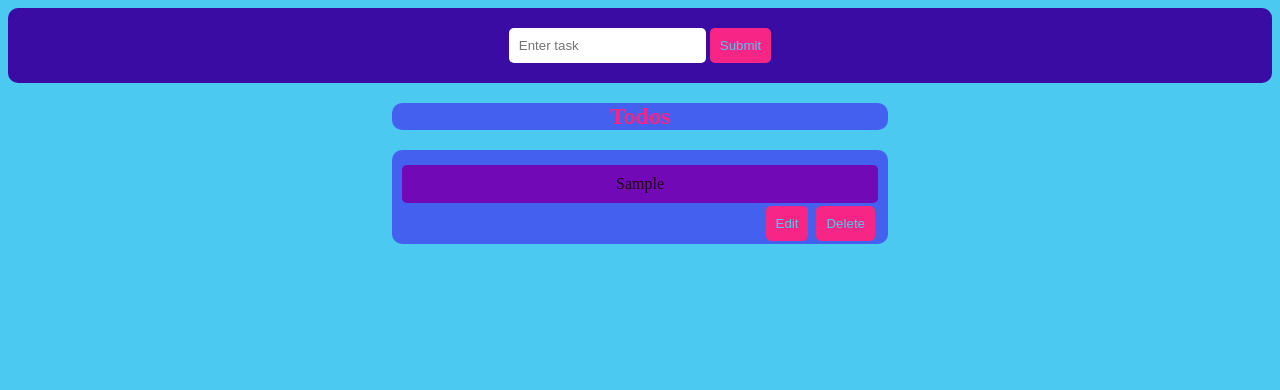
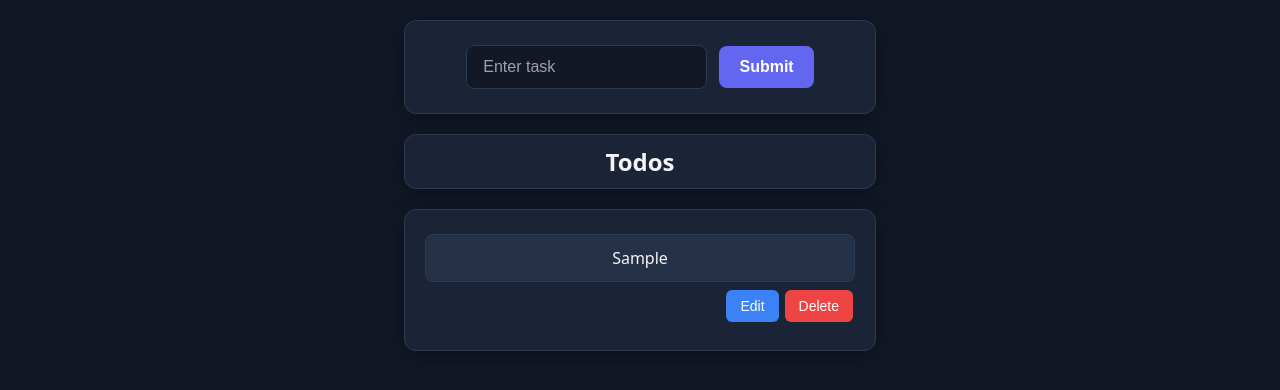
Before and after one commit to ItsPinion/TodoList, a website built with Vite: page index.html in a window 1280 px wide. Both pictures are taken after typing "Sample" into the empty fields and a click on the input "Submit". Built offline with nearby package versions, Linux system fonts and the light colour scheme.

Commit message:
Change application theme to dark mode
Co-authored-by: arena-agent <297053741+arena-agent@users.noreply.github.com>

```diff
--- a/JS/FP/sideEffect.js
+++ b/JS/FP/sideEffect.js
@@ -37,7 +37,10 @@ function updateUI(i) {
   dlt.textContent = "Delete";
 
 
-  if (todoList[i].done) text.style.backgroundColor = "lime";
+  if (todoList[i].done) {
+    text.classList.add("done");
+    text.style.backgroundColor = "#14532d";
+  }
 
   edit.addEventListener("click", () => {
     display.textContent = "";
--- a/JS/OOP/script.js
+++ b/JS/OOP/script.js
@@ -84,7 +84,10 @@ class UI {
       edit.textContent = "Edit";
       dlt.textContent = "Delete";
 
-      if (item.done) text.style.backgroundColor = "lime";
+      if (item.done) {
+        text.classList.add("done");
+        text.style.backgroundColor = "#14532d";
+      }
 
       edit.addEventListener("click", () => {
         this.dataModel.editTodo(index);
--- a/JS/PP/script.js
+++ b/JS/PP/script.js
@@ -66,7 +66,10 @@ function updateUI() {
     edit.textContent = "Edit";
     dlt.textContent = "Delete";
 
-    if (todoList[i].done) text.style.backgroundColor = "lime";
+    if (todoList[i].done) {
+      text.classList.add("done");
+      text.style.backgroundColor = "#14532d";
+    }
 
     edit.addEventListener("click", () => {
       display.textContent = "";
--- a/TS/FP/sideEffect.ts
+++ b/TS/FP/sideEffect.ts
@@ -38,7 +38,10 @@ function updateUI(i: number) {
   edit.textContent = "Edit";
   dlt.textContent = "Delete";
 
-  if (todoList[i].done) text.style.backgroundColor = "lime";
+  if (todoList[i].done) {
+    text.classList.add("done");
+    text.style.backgroundColor = "#14532d";
+  }
 
   edit.addEventListener("click", () => {
     display.textContent = "";
--- a/TS/OOP/script.ts
+++ b/TS/OOP/script.ts
@@ -114,7 +114,10 @@ class UI {
       edit.textContent = "Edit";
 
 
-      if (item.done) text.style.backgroundColor = "lime";
+      if (item.done) {
+        text.classList.add("done");
+        text.style.backgroundColor = "#14532d";
+      }
 
       edit.addEventListener("click", () => {
         this.dataModel.editTodo(index);
--- a/TS/PP/script.ts
+++ b/TS/PP/script.ts
@@ -65,7 +65,10 @@ function updateUI() {
     edit.textContent = "Edit";
     dlt.textContent = "Delete";
 
-    if (todoList[i].done) text.style.backgroundColor = "lime";
+    if (todoList[i].done) {
+      text.classList.add("done");
+      text.style.backgroundColor = "#14532d";
+    }
 
     edit.addEventListener("click", () => {
       display.textContent = "";
--- a/css/style.css
+++ b/css/style.css
@@ -1,72 +1,177 @@
+:root {
+  --bg-color: #121826;
+  --card-bg: #1b2436;
+  --card-border: #2d3a54;
+  --text-color: #f3f4f6;
+  --text-muted: #9ca3af;
+  --accent-color: #6366f1;
+  --accent-hover: #4f46e5;
+  --button-edit-bg: #3b82f6;
+  --button-edit-hover: #2563eb;
+  --button-dlt-bg: #ef4444;
+  --button-dlt-hover: #dc2626;
+  --task-bg: #253147;
+  --task-hover: #2e3d59;
+  --task-done-bg: #14532d;
+  --task-done-text: #86efac;
+  --task-done-border: #166534;
+}
 
 body {
-    background-color: #4cc9f0;
-    color: #f72585;
+  background-color: var(--bg-color);
+  color: var(--text-color);
+  font-family: system-ui, -apple-system, BlinkMacSystemFont, "Segoe UI", Roboto, Oxygen, Ubuntu, Cantarell, sans-serif;
+  margin: 0;
+  padding: 20px;
+  min-height: 100vh;
+  box-sizing: border-box;
 }
+
 h1 {
   text-align: center;
-    color: #7209b7;
+  color: #a855f7;
+  margin-bottom: 20px;
 }
+
+h2 {
+  color: var(--text-color);
+  margin: 10px 0;
+}
+
 form {
   text-align: center;
-    background-color: #3a0ca3;
-    padding: 20px;
-    border-radius: 10px;
+  background-color: var(--card-bg);
+  border: 1px solid var(--card-border);
+  padding: 24px;
+  border-radius: 12px;
+  margin: 0 auto 20px auto;
+  max-width: 600px;
+  width: 90%;
+  box-shadow: 0 4px 20px rgba(0, 0, 0, 0.35);
+  box-sizing: border-box;
 }
+
 div {
+  margin: 0 auto 20px auto;
+  max-width: 600px;
+  width: 90%;
+  text-align: end;
+  background-color: var(--card-bg);
+  border: 1px solid var(--card-border);
+  padding: 16px 20px;
+  border-radius: 12px;
+  box-shadow: 0 4px 20px rgba(0, 0, 0, 0.35);
+  box-sizing: border-box;
+}
+
+@media (min-width: 1024px) {
+  form, div {
     margin-inline: 30vw;
-    text-align: end;
-    background-color: #4361ee;
-    padding: 10px;
-    padding-bottom: 0px;
-    border-radius: 10px;
+    width: auto;
+    max-width: none;
   }
-  button {
+}
+
+input[type="text"] {
+  padding: 12px 16px;
+  border-radius: 8px;
+  border: 1px solid var(--card-border);
+  background-color: var(--bg-color);
+  color: var(--text-color);
+  font-size: 1rem;
+  outline: none;
+  transition: border-color 0.2s, box-shadow 0.2s;
+  box-sizing: border-box;
+}
+
+input[type="text"]::placeholder {
+  color: var(--text-muted);
+}
+
+input[type="text"]:focus {
+  border-color: var(--accent-color);
+  box-shadow: 0 0 0 3px rgba(99, 102, 241, 0.25);
+}
+
+input[type="submit"] {
+  padding: 12px 20px;
+  border-radius: 8px;
+  border: none;
+  background-color: var(--accent-color);
+  color: #ffffff;
+  font-size: 1rem;
+  font-weight: 600;
   cursor: pointer;
-    background-color: #f72585;
-    color: #4cc9f0;
-    border: none;
-    padding: 10px;
-    border-radius: 5px;
-    margin-bottom: 10px;
-    transition: all 0.3s ease;
-    margin: 3px;
-    margin-left: 5px;
+  transition: background-color 0.2s, transform 0.1s;
+  margin-left: 8px;
 }
-  button:hover {
-    background-color: #4cc9f0;
-    color: #f72585;
+
+input[type="submit"]:hover {
+  background-color: var(--accent-hover);
 }
+
+input[type="submit"]:active {
+  transform: scale(0.98);
+}
+
 p {
   cursor: pointer;
   text-align: center;
-    margin: 0px;
-    background-color: #7209b7;
-    color: #1b0115;
-    padding: 10px;
+  margin: 8px 0 4px 0;
+  background-color: var(--task-bg);
+  color: var(--text-color);
+  padding: 12px 16px;
+  border: 1px solid var(--card-border);
+  border-radius: 8px;
+  transition: all 0.2s ease;
+  font-size: 1rem;
+  word-break: break-word;
+}
+
+p:hover {
+  background-color: var(--task-hover);
+}
+
+/* Done/Completed task styling override */
+p.done,
+p.completed,
+p[style*="lime"],
+p[style*="rgb(0, 255, 0)"],
+p[style*="#14532d"],
+p[style*="#166534"] {
+  background-color: var(--task-done-bg) !important;
+  color: var(--task-done-text) !important;
+  border-color: var(--task-done-border) !important;
+  text-decoration: line-through;
+  opacity: 0.9;
+}
+
+button {
+  cursor: pointer;
+  background-color: var(--button-edit-bg);
+  color: #ffffff;
   border: none;
-    border-radius: 5px;
-    transition: all 0.3s ease;
-    margin-top: 5px;
+  padding: 8px 14px;
+  border-radius: 6px;
+  font-weight: 500;
+  font-size: 0.875rem;
+  margin: 4px 2px 12px 4px;
+  transition: background-color 0.2s ease, transform 0.1s;
 }
-  p:hover {
-    background-color: #f72585;
-    color: #4cc9f0;
+
+button:hover {
+  background-color: var(--button-edit-hover);
 }
-  input[type="text"] {
-    padding: 10px;
-    border-radius: 5px;
-    border: none;
+
+button:active {
+  transform: scale(0.96);
 }
-  input[type="submit"] {
-    padding: 10px;
-    border-radius: 5px;
-    border: none;
-    background-color: #f72585;
-    color: #4cc9f0;
-    transition: all 0.3s ease;
+
+/* Delete button target (2nd button per task) */
+button:nth-of-type(2n) {
+  background-color: var(--button-dlt-bg);
 }
-  input[type="submit"]:hover {
-    background-color: #4cc9f0;
-    color: #f72585;
+
+button:nth-of-type(2n):hover {
+  background-color: var(--button-dlt-hover);
 }
```
Also changed, not shown: 1 other file. Lines whose indentation alone changed are shown as unchanged.
